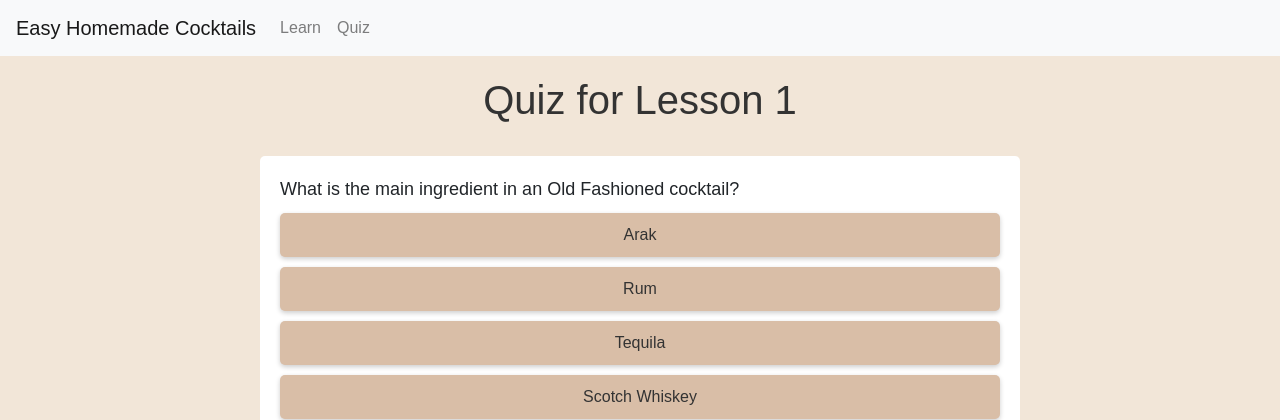
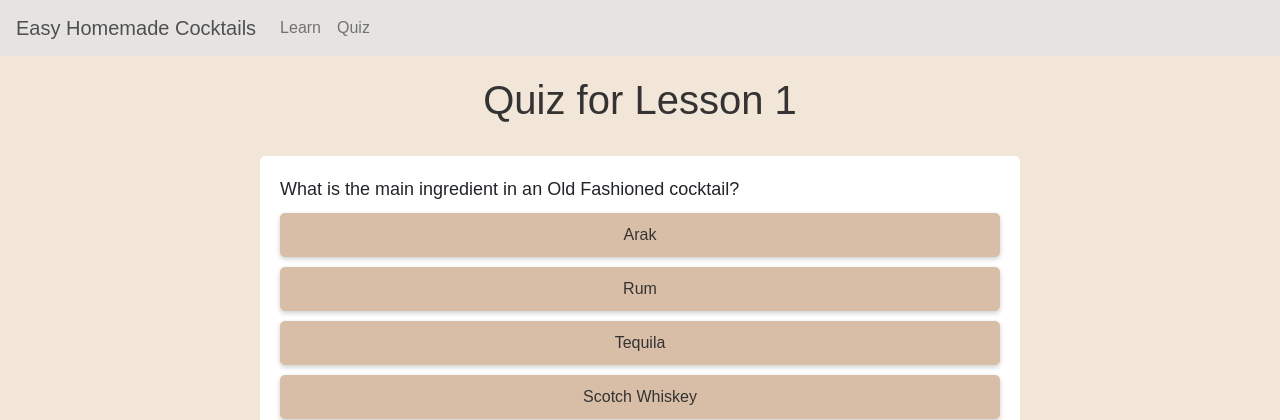
Before and after one commit to MayRamati/COMS4170-Project, a Flask app: page /quiz/1 in a window 1280 px wide. Shown: the top 420 px of the page. Run offline with Flask 3, Linux system fonts and the light colour scheme; some libraries are stand-ins or nearby versions.

Commit message:
adding layout.css to adjust the navbar throughout the website.

```diff
--- /dev/null
+++ b/static/layout.css
@@ -0,0 +1,6 @@
+.navbar-light.bg-light {
+    background-color: #E5E4E2 !important;
+}
+.navbar-brand {
+    color: #505050 !important;
+}
--- a/templates/layout.html
+++ b/templates/layout.html
@@ -9,6 +9,9 @@
     <script src="https://code.jquery.com/ui/1.12.0/jquery-ui.min.js"></script>
     <link rel="stylesheet" href="http://code.jquery.com/ui/1.12.1/themes/base/jquery-ui.css">
     <link rel="stylesheet" href="https://stackpath.bootstrapcdn.com/bootstrap/4.2.1/css/bootstrap.min.css">
+    <link rel="stylesheet"  href="{{url_for('static', filename='layout.css')}}">
+
+
     <title>Easy Home Made Cocktails</title>
 </head>
 <body>
```
